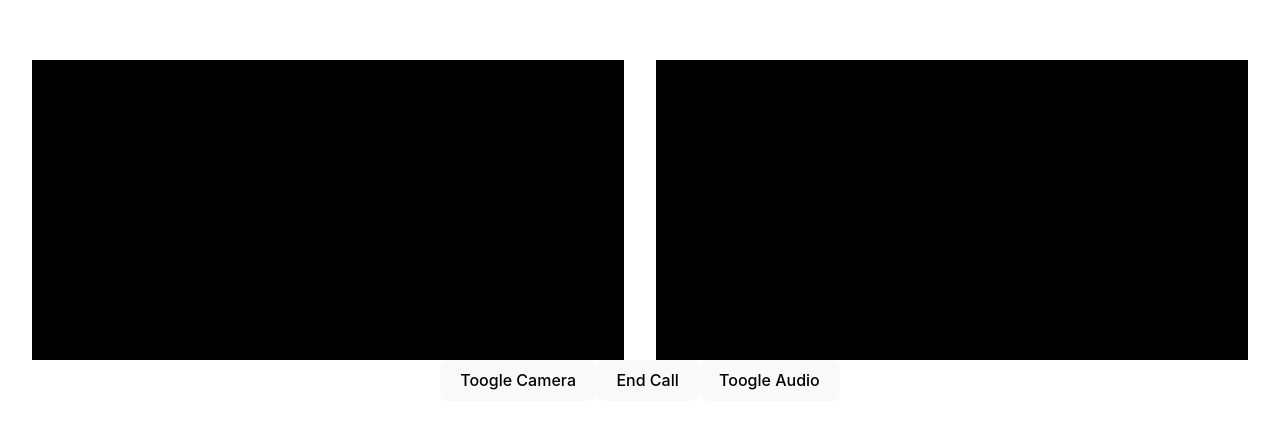
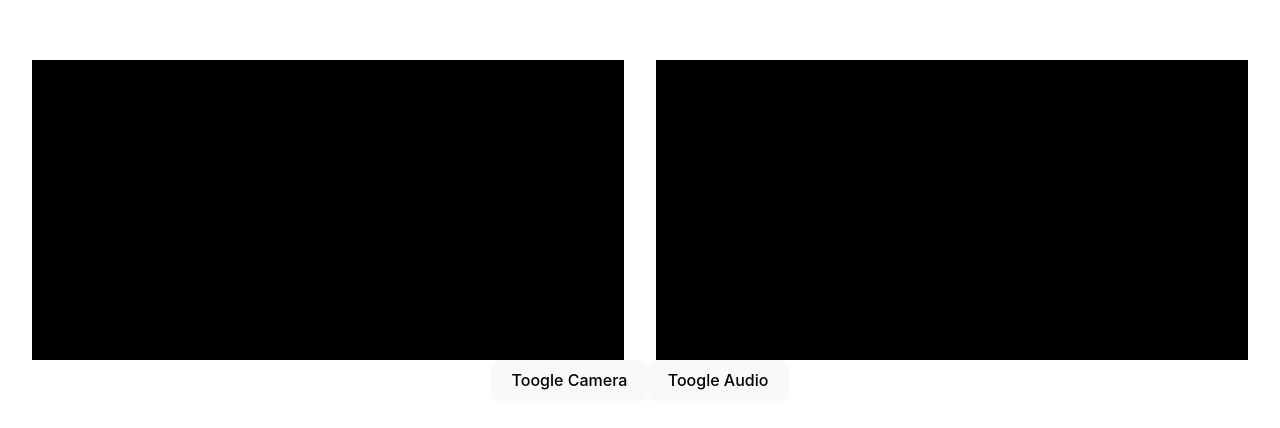
Before and after one commit to mhacxermood914/yatouze-video-chat-sdk, a React (Vite) app: page / in a window 1280 px wide. Shown: the part 232-660 px from the top of the page. Built offline with nearby package versions, Linux system fonts and the light colour scheme; no server answers.

Commit message:
feat: updat jsx section

```diff
--- a/src/components/YatouzeVideoChat.tsx
+++ b/src/components/YatouzeVideoChat.tsx
@@ -199,7 +199,7 @@ export default function YatouzeVideoChat(){
             </div>
             <div>
                 <button onClick={handleToggleCamera}>Toogle Camera</button>
-                <button>End Call</button>
+                {/*<button>End Call</button>*/}
                 <button onClick={handleToggleMicro}>Toogle Audio</button>
             </div>
             {/*<button id="join" className="btn" onClick={()=>createOffer()}>Click to join</button>*/}
```
